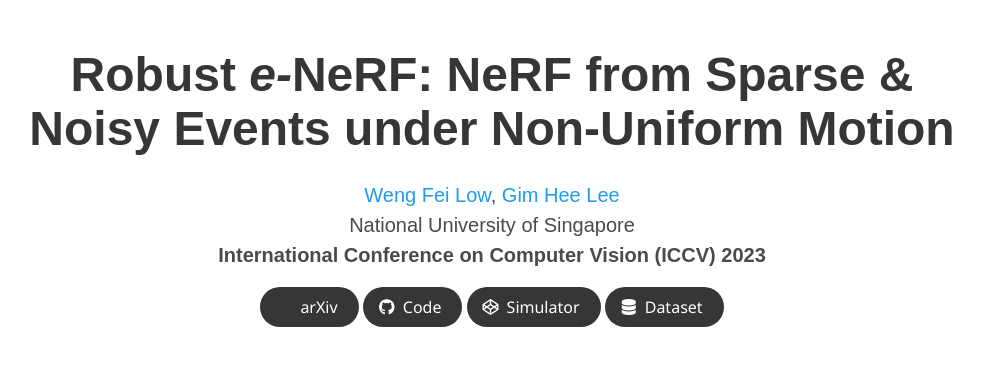
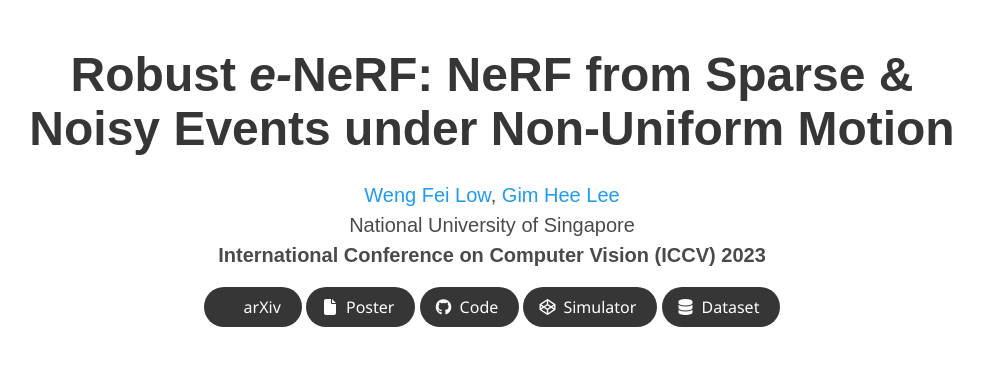
Before and after one commit to wengflow/robust-e-nerf, a plain HTML site: page index.html in a window 1280 px wide. Shown: the top 377 px of the page, without its empty margins (148-1131 px from the left). Drawn offline with nearby package versions, Linux system fonts and the light colour scheme; some icons are missing; a web font is replaced by a local one.

Commit message:
Add poster

```diff
--- a/index.html
+++ b/index.html
@@ -154,6 +154,7 @@
 
           <div class="column has-text-centered">
             <div class="publication-links">
+              <!-- arXiv Link. -->
               <span class="link-block">
                 <a href="https://arxiv.org/abs/2309.08596"
                    class="external-link button is-normal is-rounded is-dark">
@@ -161,6 +162,16 @@
                       <i class="ai ai-arxiv"></i>
                   </span>
                   <span>arXiv</span>
+                </a>
+              </span>
+              <!-- Poster Link. -->
+              <span class="link-block">
+                <a href="./static/pdfs/poster.pdf"
+                   class="external-link button is-normal is-rounded is-dark">
+                  <span class="icon">
+                      <i class="fas fa-file"></i>
+                  </span>
+                  <span>Poster</span>
                 </a>
               </span>
               <!-- Video Link. -->
```
Also changed, not shown: 1 other file.
